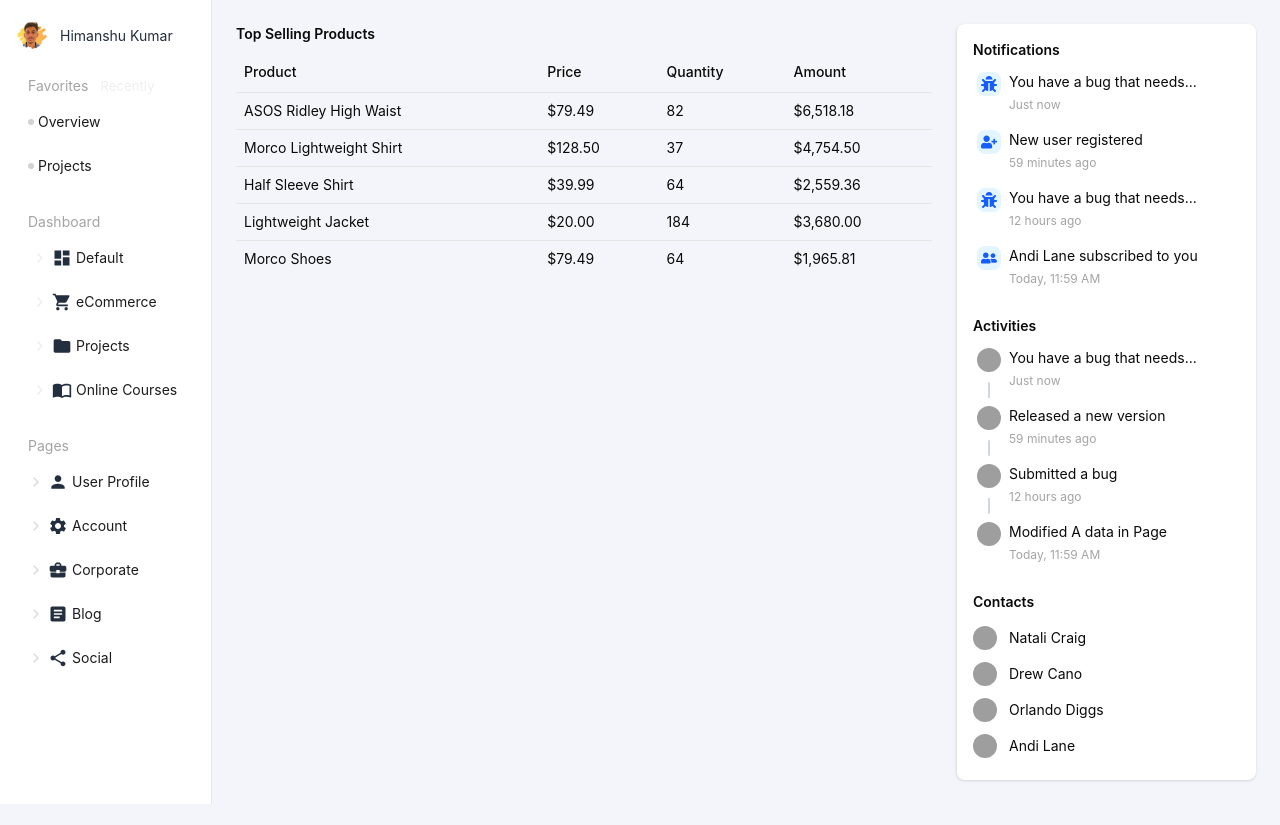
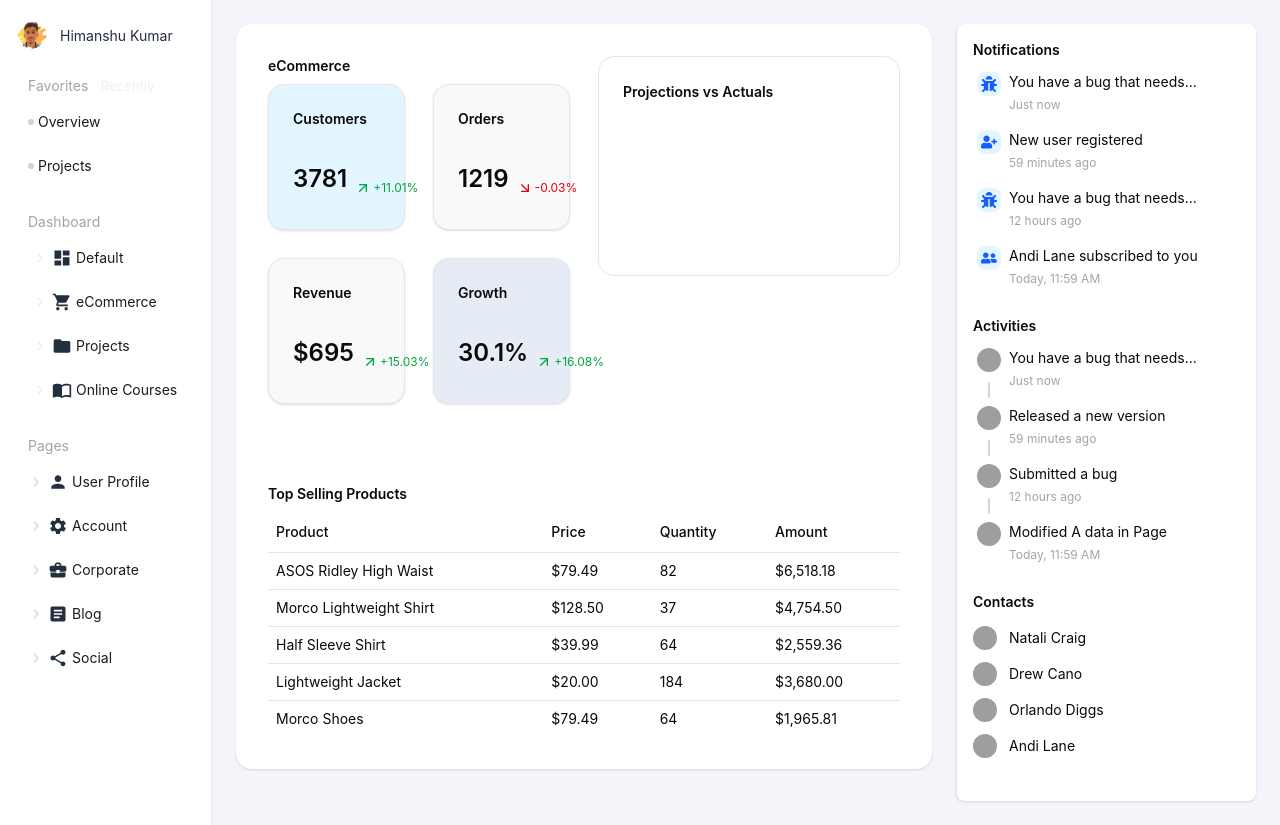
Before and after one commit to himanshu-mishu/juspay-ui-dashboard-assignment, a React (Vite) app: page / in a window 1280 px wide. Before the commit the page ends 804 px from the top, so only its background shows below. Built offline with nearby package versions, Linux system fonts and the light colour scheme; grey boxes are pictures that could not be loaded.

Commit message:
create KPI card

```diff
--- a/src/App.jsx
+++ b/src/App.jsx
@@ -3,19 +3,37 @@ import TopSellingTable from "./components/dashboard/TopSellingTable.jsx";
 import NotificationList from "./components/notifications/NotificationList.jsx";
 import ActivityList from "./components/notifications/ActivityList.jsx";
 import ContactList from "./components/notifications/ContactList.jsx";
+import KPICards from "./components/dashboard/KPICards";
+
 function App() {
   return (
     <MainLayout>
       <div className="flex gap-6">
         {/* Main dashboard content */}
         <div className="flex-1">
-          <TopSellingTable />
+          <div className="bg-white rounded-2xl p-8 mb-8 shadow-sm">
+            <div className="flex gap-7 mb-10">
+              {/* KPI Cards left */}
+              <div className="w-1/2">
+                <h2 className="text-sm font-semibold mb-2">eCommerce</h2>
+                <KPICards />
+              </div>
+              {/* Chart right */}
+              <div className="w-1/2">
+                <div className="bg-white border border-[#e5e7eb] rounded-2xl p-6 min-h-[220px]">
+                  <span className="font-inter text-[14px] font-semibold mb-4 block">Projections vs Actuals</span>
+                  {/* Add chart here */}
+                </div>
+              </div>
+            </div>
+            <TopSellingTable />
+          </div>
         </div>
-        {/* Notification section placeholder - fixed width */}
+        {/* Notification panel */}
         <aside className="w-[300px] bg-white border-l p-4 rounded-md shadow-sm">
           <NotificationList />
-  <ActivityList />
-  <ContactList />
+          <ActivityList />
+          <ContactList />
         </aside>
       </div>
     </MainLayout>
--- a/src/components/dashboard/KPICards.jsx
+++ b/src/components/dashboard/KPICards.jsx
@@ -0,0 +1,53 @@
+import { Card } from "@/components/ui/card";
+import { ArrowUpRight, ArrowDownRight } from "lucide-react";
+import { kpiData } from "../../data/kpiData";
+
+// Dynamic card backgrounds
+const cardBg = {
+  Customers: "bg-[#E3F5FF]",
+  Orders: "bg-[#F7F9FB]",
+  Revenue: "bg-[#F7F9FB]",
+  Growth: "bg-[#E5ECF6]",
+};
+
+const borderClass = "border border-[#e5e7eb] rounded-2xl";
+
+const cardOrder = [
+  ["Customers", "Orders"],
+  ["Revenue", "Growth"]
+];
+
+function KPICard({ title, value, change, positive }) {
+  const bg = cardBg[title];
+  return (
+    <Card className={`${bg} ${borderClass} p-6 flex flex-col justify-between min-h-[120px]`}>
+      {/* Title */}
+      <span className="font-inter font-semibold text-[14px] leading-5 mb-2">{title}</span>
+      {/* Number and % beside each other */}
+      <div className="flex items-end gap-2 mb-2">
+        <span className="font-inter font-semibold text-[24px] leading-9">
+          {value}
+        </span>
+        <span className={`flex items-center font-inter font-normal text-[12px] leading-[18px] ${positive ? "text-green-600" : "text-red-600"}`}>
+          {positive ? (
+            <ArrowUpRight className="w-4 h-4 mr-0.5" />
+          ) : (
+            <ArrowDownRight className="w-4 h-4 mr-0.5" />
+          )}
+          {change}
+        </span>
+      </div>
+    </Card>
+  );
+}
+
+export default function KPICards() {
+  return (
+    <div className="grid grid-cols-2 gap-7 max-w-4xl mb-10">
+      {cardOrder.flat().map((title) => {
+        const kpi = kpiData.find((k) => k.title === title);
+        return <KPICard key={kpi.title} {...kpi} />;
+      })}
+    </div>
+  );
+}
```
